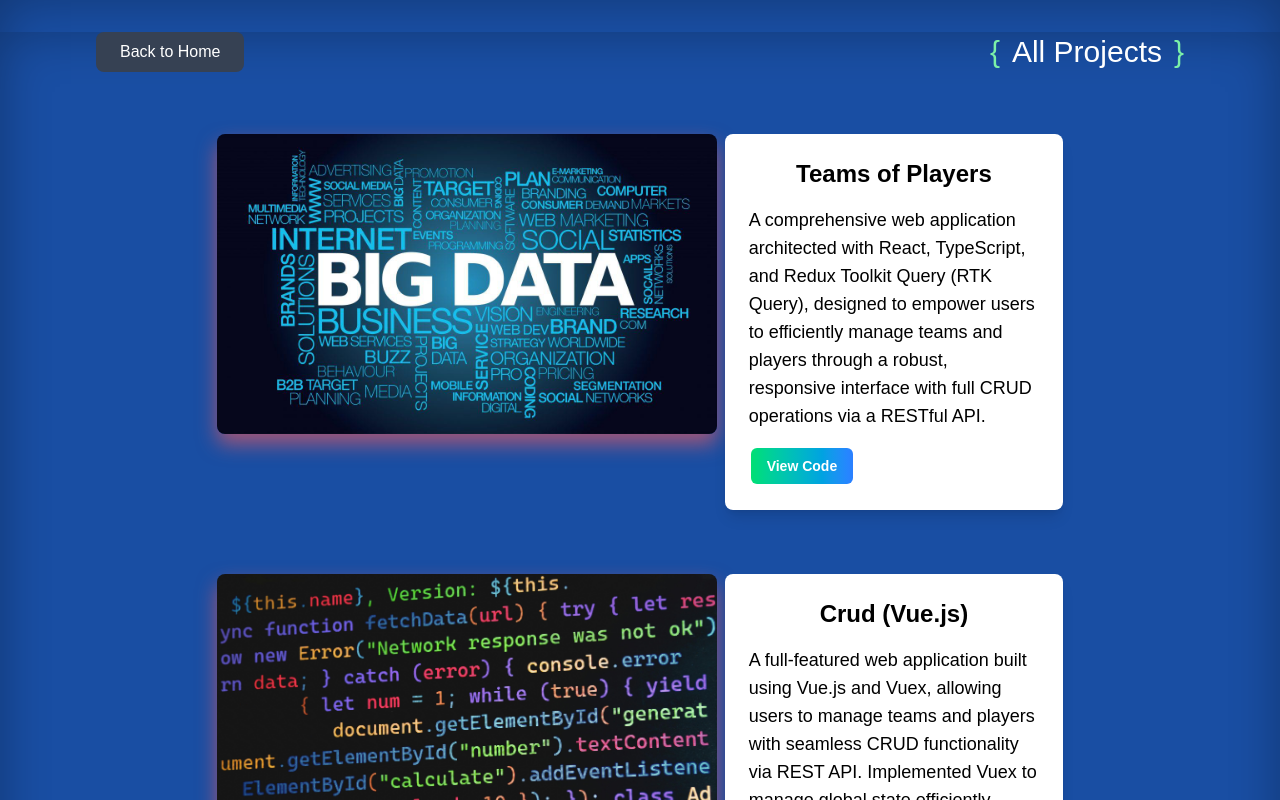
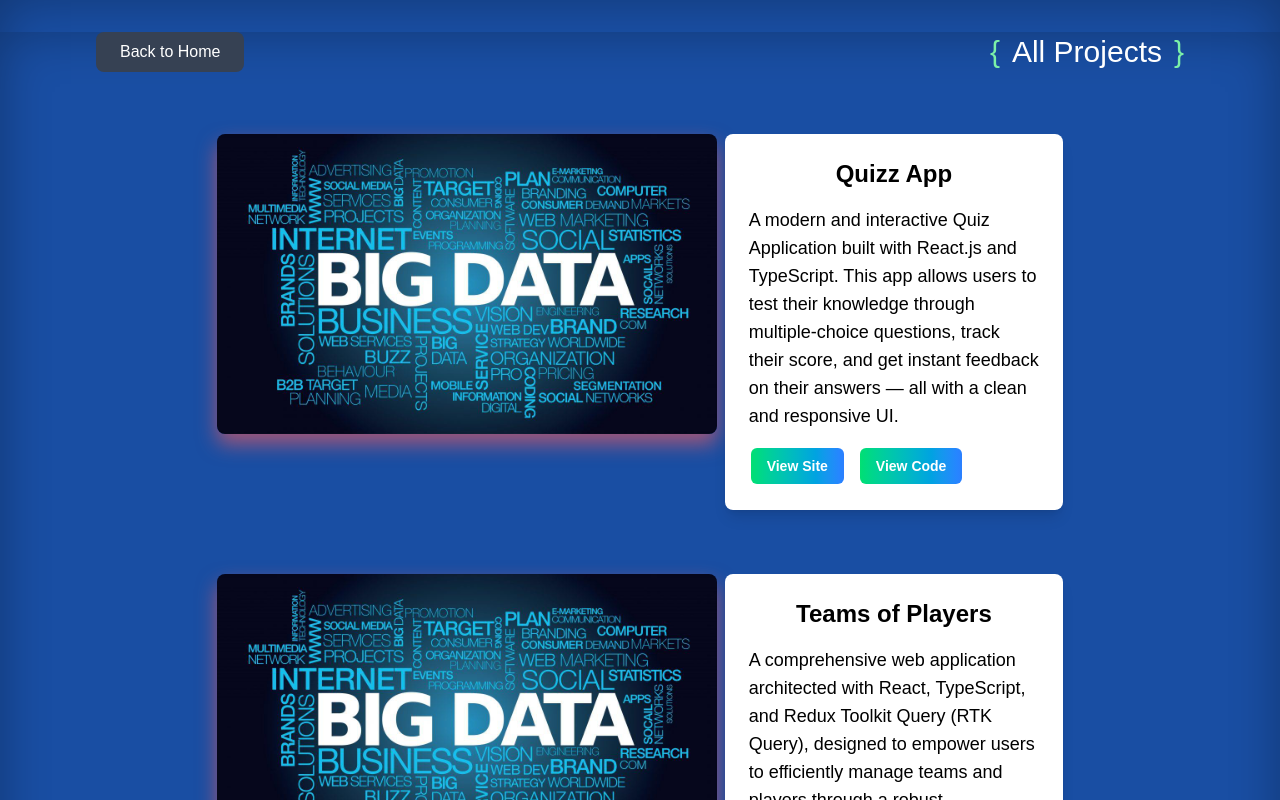
Before and after one commit to ArturBaghdanyan/my-portfolio, a React (Vite) app: page /projects in a window 1280 px wide. Shown: the top 800 px of the page. Built offline with nearby package versions, Linux system fonts and the light colour scheme.

Commit message:
added new project

```diff
--- a/src/components/Projects/projectItem.tsx
+++ b/src/components/Projects/projectItem.tsx
@@ -43,7 +43,7 @@ export const ProjectItem: React.FC<ProjectProps> = ({ data }) => {
                 bg-clip-padding transition-all duration-700 hover:from-blue-500 hover:to-green-400
                 hover:shadow-lg hover:shadow-blue-300/50"
               >
-                View Code
+                View Site
               </button>
             </Link>
           )}
@@ -60,7 +60,7 @@ export const ProjectItem: React.FC<ProjectProps> = ({ data }) => {
                 bg-clip-padding transition-all duration-700 hover:from-blue-500 hover:to-green-400
                 hover:shadow-lg hover:shadow-blue-300/50"
               >
-                View Link
+                View Code
               </button>
             </Link>
           )}
--- a/src/components/Projects/projectList.tsx
+++ b/src/components/Projects/projectList.tsx
@@ -41,7 +41,7 @@ const ProjectsList = () => {
             />
 
             <a
-              href={i.site}
+              href={i.link}
               target="_blank"
               rel="noopener noreferrer"
               className="absolute inset-0 flex items-center justify-center opacity-0 group-hover:opacity-100 transition-opacity duration-500 pointer-events-none"
--- a/src/components/Projects/projects.tsx
+++ b/src/components/Projects/projects.tsx
@@ -11,9 +11,9 @@ const Projects = () => {
     setProjects(projectsData);
   }, []);
 
-  let text = 'All Projects'
-  let brackets = '{'
-  let brackets2 = '}'
+  const text = 'All Projects'
+  const brackets = '{'
+  const brackets2 = '}'
   return (
     <div className="container-spacing">
       <div className="w-full flex justify-between items-center mt-8">
--- a/src/components/Projects/style.module.scss
+++ b/src/components/Projects/style.module.scss
@@ -4,3 +4,18 @@
   grid-template-columns: 1fr;
   margin-top: 10px;
 }
+
+@keyframes fadeIn {
+  from {
+    opacity: 0;
+    transform: scale(0.95);
+  }
+  to {
+    opacity: 1;
+    transform: scale(1);
+  }
+}
+
+.animate-fadeIn {
+  animation: fadeIn 0.4s ease-out;
+}
--- a/src/data/projects-data.ts
+++ b/src/data/projects-data.ts
@@ -1,15 +1,27 @@
 import reduxImage from "../assets/projects/redux-data.jpeg";
-import data from "../assets/projects/data.jpg"
-import smart from "../assets/projects/smart.jpeg"
-import propertyFraud from "../assets/projects/propertyFraud.png"
-import burger from "../assets/projects/burger.jpg"
-import registration from "../assets/projects/registration.jpg"
-import electronics from "../assets/projects/electronics.jpg"
-import logistics from "../assets/projects/logistics.jpg"
-import calculator from "../assets/projects/calculator.jpg"
-import personal from "../assets/projects/personal.jpg"
+import data from "../assets/projects/data.jpg";
+import smart from "../assets/projects/smart.jpeg";
+import propertyFraud from "../assets/projects/propertyFraud.png";
+import burger from "../assets/projects/burger.jpg";
+import registration from "../assets/projects/registration.jpg";
+import electronics from "../assets/projects/electronics.jpg";
+import logistics from "../assets/projects/logistics.jpg";
+import calculator from "../assets/projects/calculator.jpg";
+import personal from "../assets/projects/personal.jpg";
 
 export const projectsData = [
+  {
+    id: "Quizz",
+    key: "react",
+    image: reduxImage,
+    date: "26 Sep, 2025",
+    title: "Quizz App",
+    skill: "React, TypeScript, fake API",
+    description:
+      "A modern and interactive Quiz Application built with React.js and TypeScript. This app allows users to test their knowledge through multiple-choice questions, track their score, and get instant feedback on their answers — all with a clean and responsive UI.",
+    site: "https://smart-quizapp.netlify.app/",
+    link: "https://github.com/ArturBaghdanyan/Quizz-app",
+  },
   {
     id: "crudredux",
     key: "react",
@@ -19,7 +31,7 @@ export const projectsData = [
     skill: "React, TypeScript, Redux Toolkit Query",
     description:
       "A comprehensive web application architected with React, TypeScript, and Redux Toolkit Query (RTK Query), designed to empower users to efficiently manage teams and players through a robust, responsive interface with full CRUD operations via a RESTful API.",
-    site: "https://github.com/ArturBaghdanyan/TeamsOfPlayers_app"
+    link: "https://github.com/ArturBaghdanyan/TeamsOfPlayers_app",
   },
   {
     id: "data-vue",
@@ -33,6 +45,7 @@ export const projectsData = [
     site: "https://crudvuex.netlify.app",
     link: "https://github.com/ArturBaghdanyan/Crud_Vuex",
   },
+
   {
     id: "smart-shippings",
     key: "design",
--- a/src/main.css
+++ b/src/main.css
@@ -24,18 +24,3 @@ body {
   background: linear-gradient(135deg, #194ea3, #194ea3, #2c5364);
   box-shadow: inset 0 0 50px rgba(0, 0, 0, 0.3);
 }
-
-@keyframes fadeIn {
-  from {
-    opacity: 0;
-    transform: scale(0.95);
-  }
-  to {
-    opacity: 1;
-    transform: scale(1);
-  }
-}
-
-.animate-fadeIn {
-  animation: fadeIn 0.4s ease-out;
-}
```
Also changed, not shown: src/components/skills/index.tsx (indentation only).
